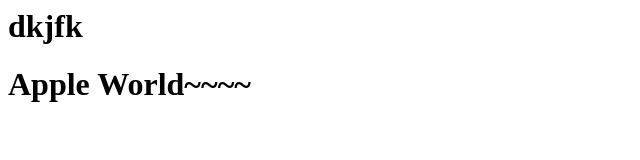
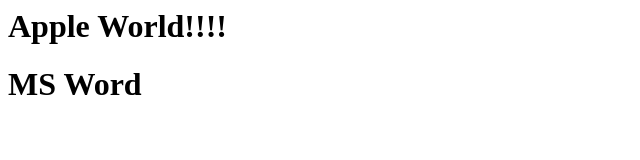
Before and after one commit to kevinwonjae/apple, a plain HTML site: page apple.html in a window 1280 px wide. Shown: the whole page, without its empty margins (0-640 px from the left). Drawn offline with Linux system fonts and the light colour scheme.

Commit message:
master: index added2

```diff
--- a/apple.html
+++ b/apple.html
@@ -1,6 +1,6 @@
 <HTML>
     <BODY>
-        <H1>dkjfk</H1>
-        <H1> Apple World~~~~ </H1>
+        <H1>Apple World!!!!</H1>
+        <H1> MS Word </H1>
     </BODY>
 </HTML>
```
